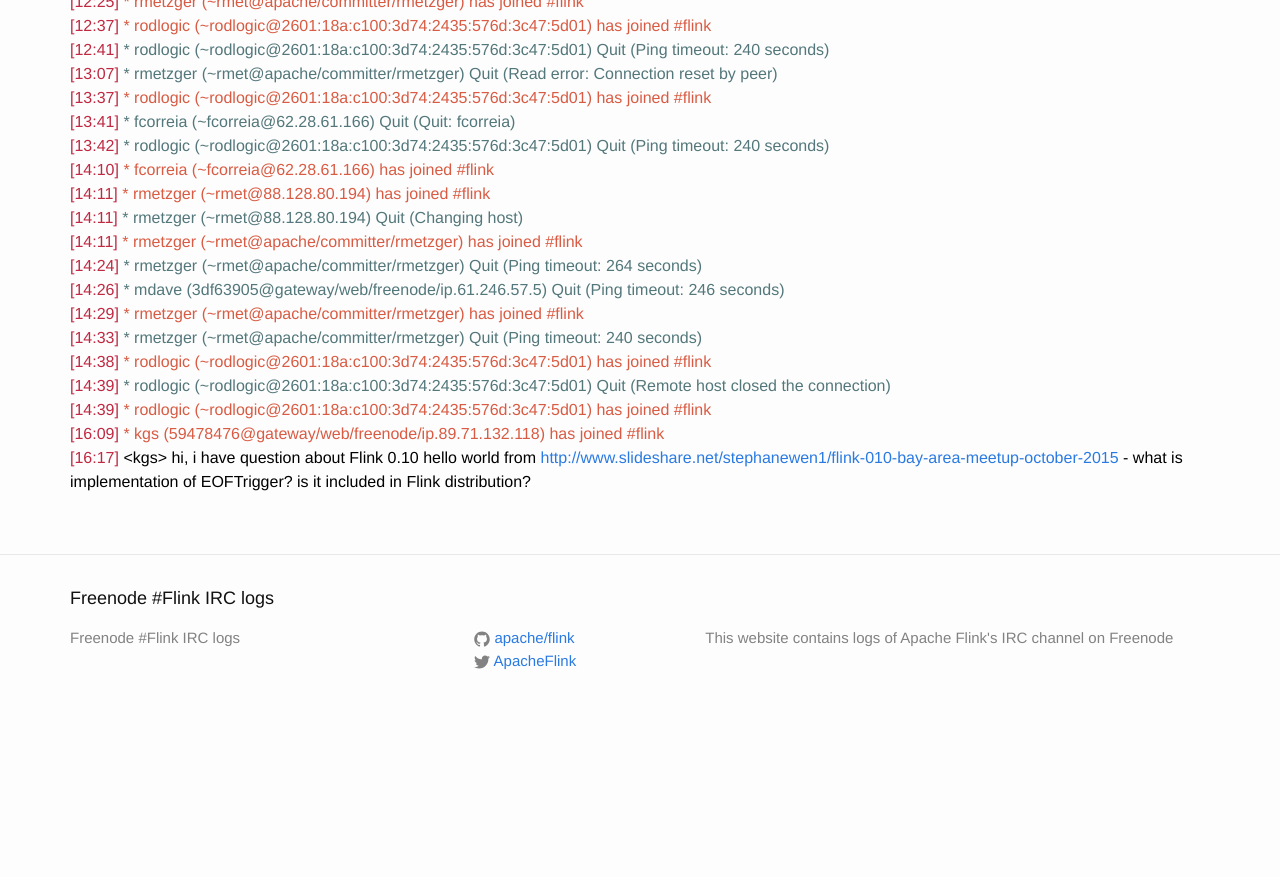
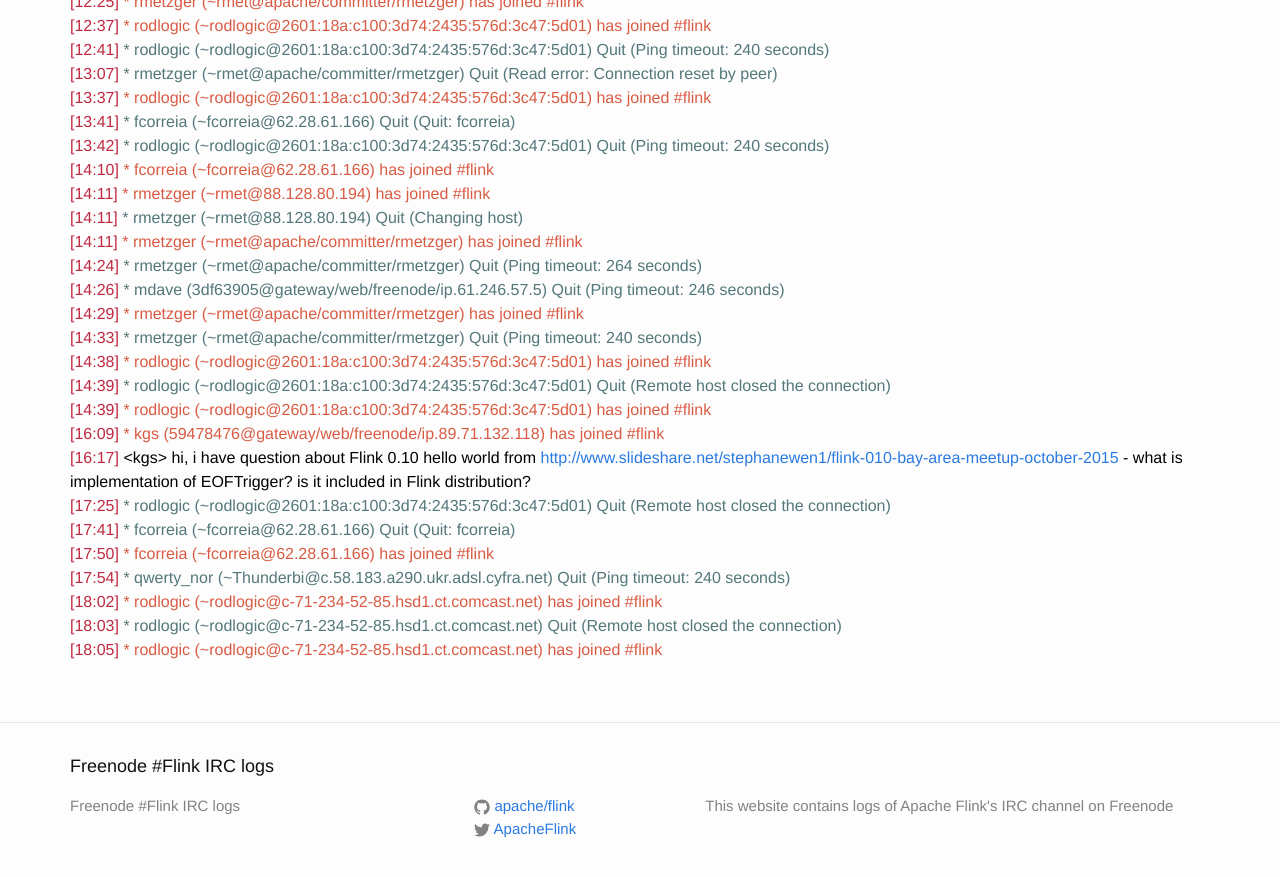
Before and after one commit to flink-irc-logs/flink-irc-logs.github.io, a Jekyll site: the page built from _posts/2015-11-12-logs.markdown, in a window 1280 px wide and 900 px high, scrolled down 810 px. Shown: the top 877 px of the window. Built offline with Jekyll 4.4.1, drawn with Linux system fonts in a browser that asks for light colours; before the commit the page ends 1542 px from its top, so only the background shows below that.

Commit message:
Update of the logs on Thu Nov 12 18:20:32 CET 2015

```diff
--- a/_posts/2015-11-12-logs.markdown
+++ b/_posts/2015-11-12-logs.markdown
@@ -49,3 +49,10 @@
 <span class="irc-date">[14:39]</span> <span class="irc-green">* rodlogic (~rodlogic@2601:18a:c100:3d74:2435:576d:3c47:5d01) has joined #flink</span><br />
 <span class="irc-date">[16:09]</span> <span class="irc-green">* kgs (59478476@gateway/web/freenode/ip.89.71.132.118) has joined #flink</span><br />
 <span class="irc-date">[16:17]</span> <span class="irc-black">&lt;kgs&gt; hi, i have question about Flink 0.10 hello world from <a href="http://www.slideshare.net/stephanewen1/flink-010-bay-area-meetup-october-2015">http://www.slideshare.net/stephanewen1/flink-010-bay-area-meetup-october-2015</a> - what is implementation of EOFTrigger? is it included in Flink distribution?</span><br />
+<span class="irc-date">[17:25]</span> <span class="irc-navy">* rodlogic (~rodlogic@2601:18a:c100:3d74:2435:576d:3c47:5d01) Quit (Remote host closed the connection)</span><br />
+<span class="irc-date">[17:41]</span> <span class="irc-navy">* fcorreia (~fcorreia@62.28.61.166) Quit (Quit: fcorreia)</span><br />
+<span class="irc-date">[17:50]</span> <span class="irc-green">* fcorreia (~fcorreia@62.28.61.166) has joined #flink</span><br />
+<span class="irc-date">[17:54]</span> <span class="irc-navy">* qwerty_nor (~Thunderbi@c.58.183.a290.ukr.adsl.cyfra.net) Quit (Ping timeout: 240 seconds)</span><br />
+<span class="irc-date">[18:02]</span> <span class="irc-green">* rodlogic (~rodlogic@c-71-234-52-85.hsd1.ct.comcast.net) has joined #flink</span><br />
+<span class="irc-date">[18:03]</span> <span class="irc-navy">* rodlogic (~rodlogic@c-71-234-52-85.hsd1.ct.comcast.net) Quit (Remote host closed the connection)</span><br />
+<span class="irc-date">[18:05]</span> <span class="irc-green">* rodlogic (~rodlogic@c-71-234-52-85.hsd1.ct.comcast.net) has joined #flink</span><br />
```
